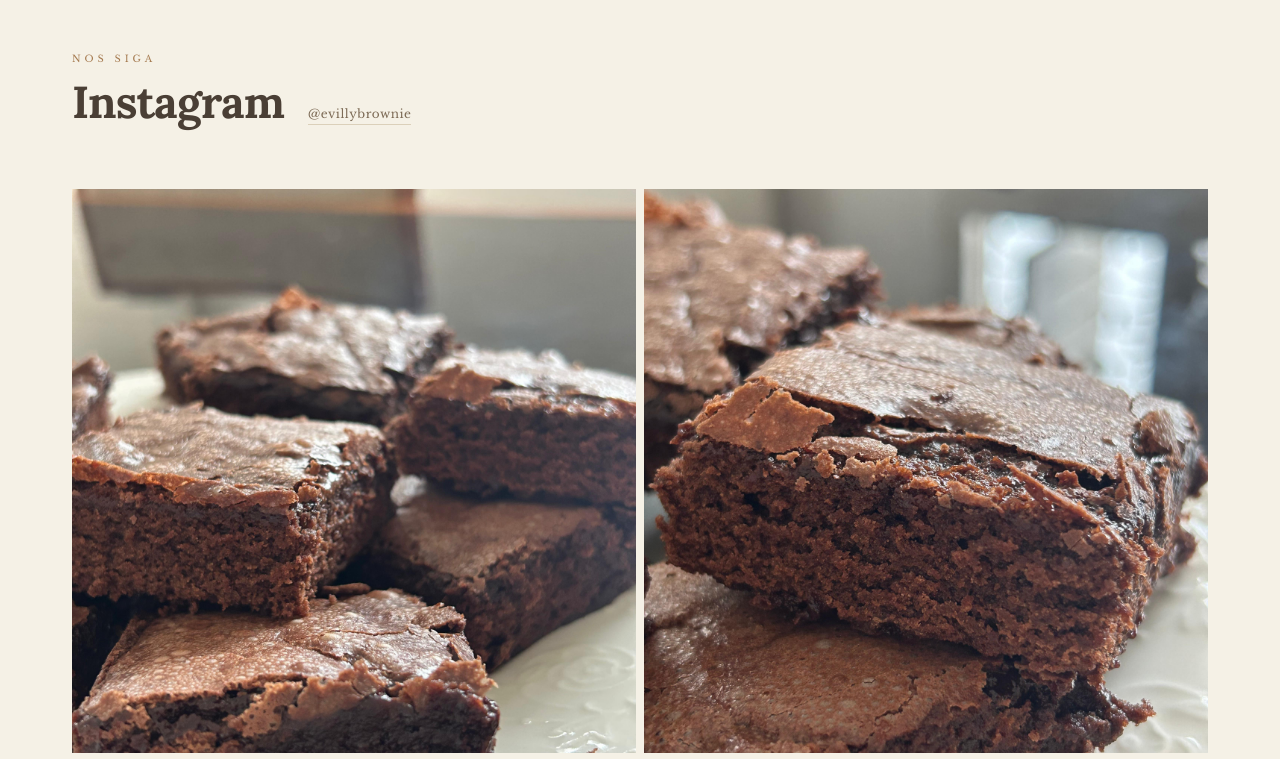
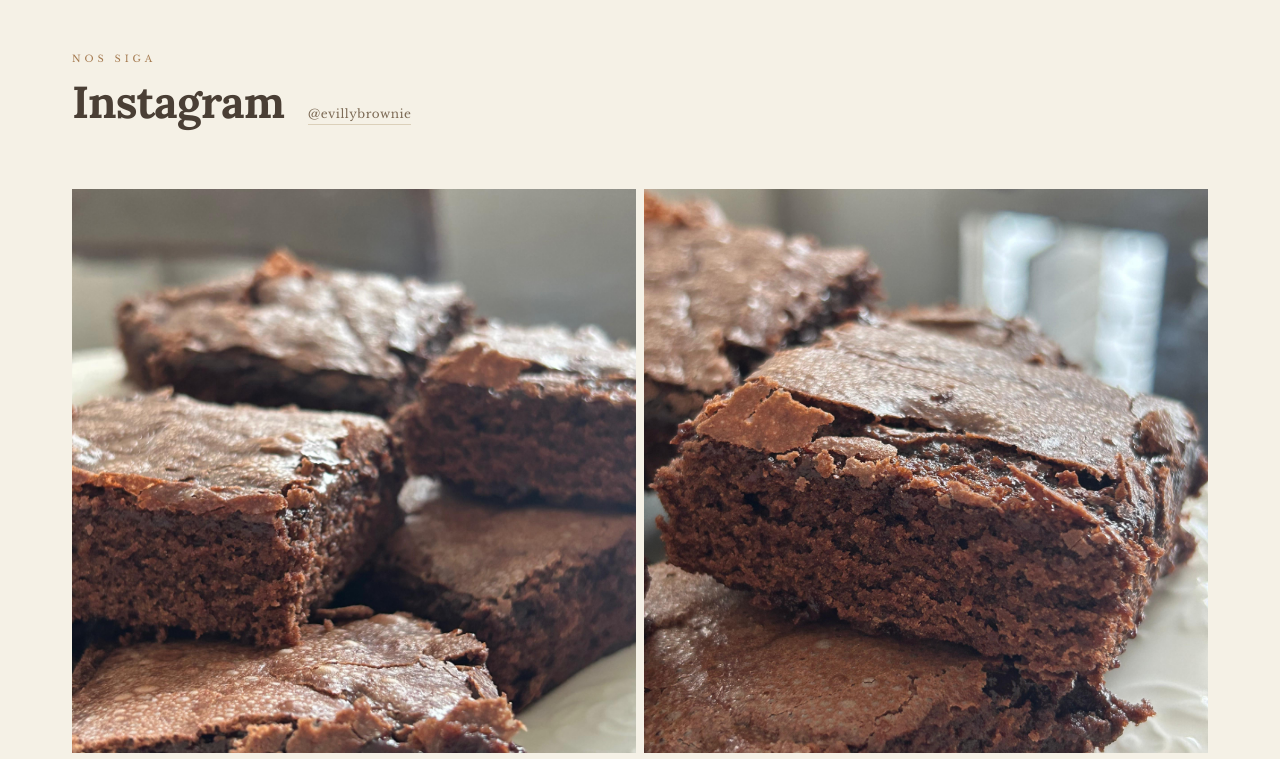
Before and after one commit to josevilanir/EvillyBrownies, a Next.js app: page / in a window 1280 px wide. Shown: the part 3700-4459 px from the top of the page. Built offline with nearby package versions, Linux system fonts and the light colour scheme.

Commit message:
feat: add 20% zoom to brownieinsta2 image

```diff
--- a/components/Instagram/Instagram.jsx
+++ b/components/Instagram/Instagram.jsx
@@ -109,7 +109,10 @@ export default function Instagram() {
                   src={photo}
                   fill
                   sizes="(max-width: 768px) 100vw, 50vw"
-                  style={{ objectFit: 'cover' }}
+                  style={{
+                    objectFit: 'cover',
+                    transform: photo === '/images/brownieinsta2.jpg' ? 'scale(1.2)' : 'none'
+                  }}
                   alt={`Post ${i + 1} no Instagram`}
                 />
               </motion.div>
```
